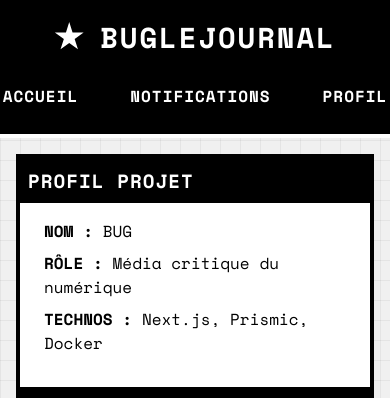
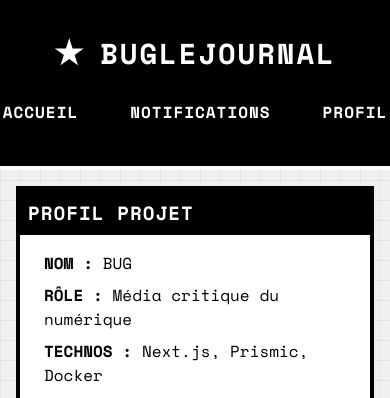
Before and after one commit to MariaOuedraogo/glitch_map, a plain HTML site: page index.html in a window 390 px wide. Shown: the top 398 px of the page. Drawn offline with nearby package versions, Linux system fonts and the light colour scheme.

Commit message:
Update index.html

```diff
--- a/index.html
+++ b/index.html
@@ -367,6 +367,15 @@
       border-left: 3px solid #000;
     }
 
+        @media (max-width: 500px) {
+
+.navbar{
+    padding: 2rem 0.5rem;
+
+
+}
+
+    }
     @media (max-width: 768px) {
 
       .container {
```
